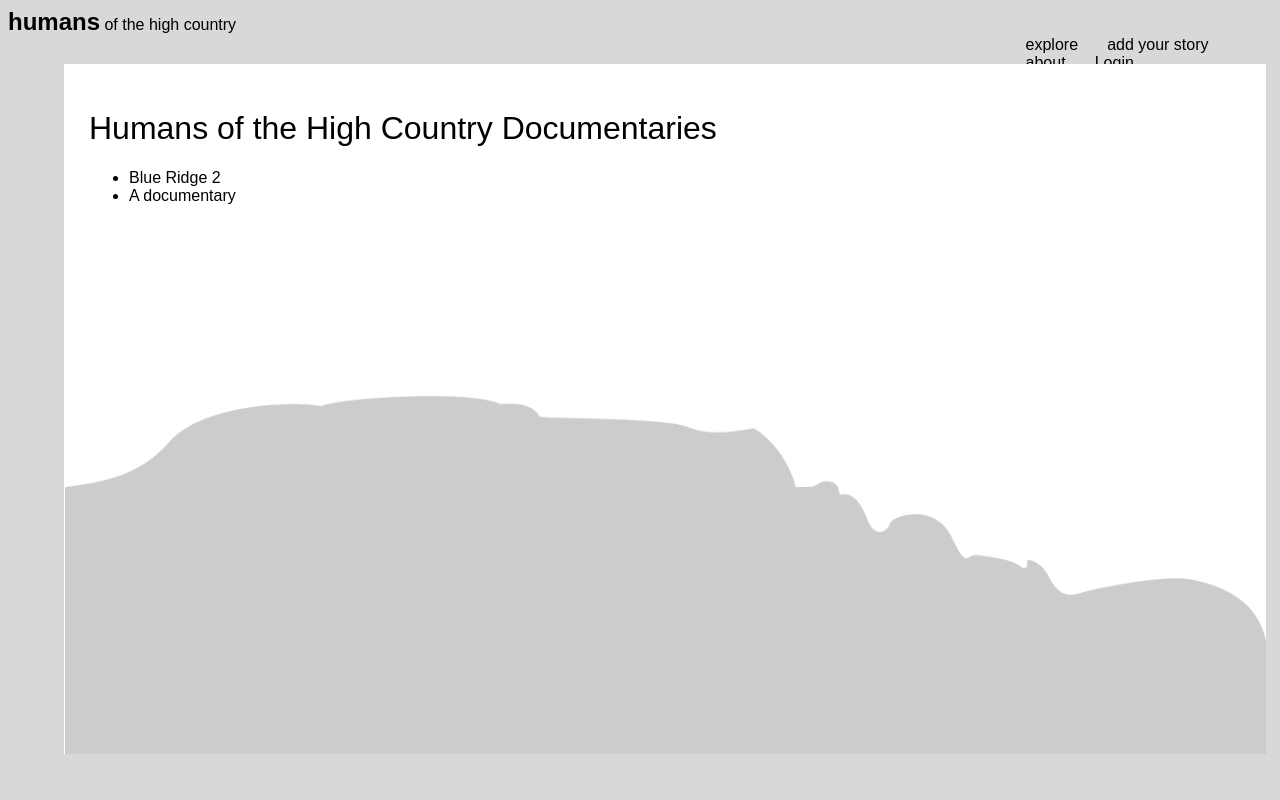
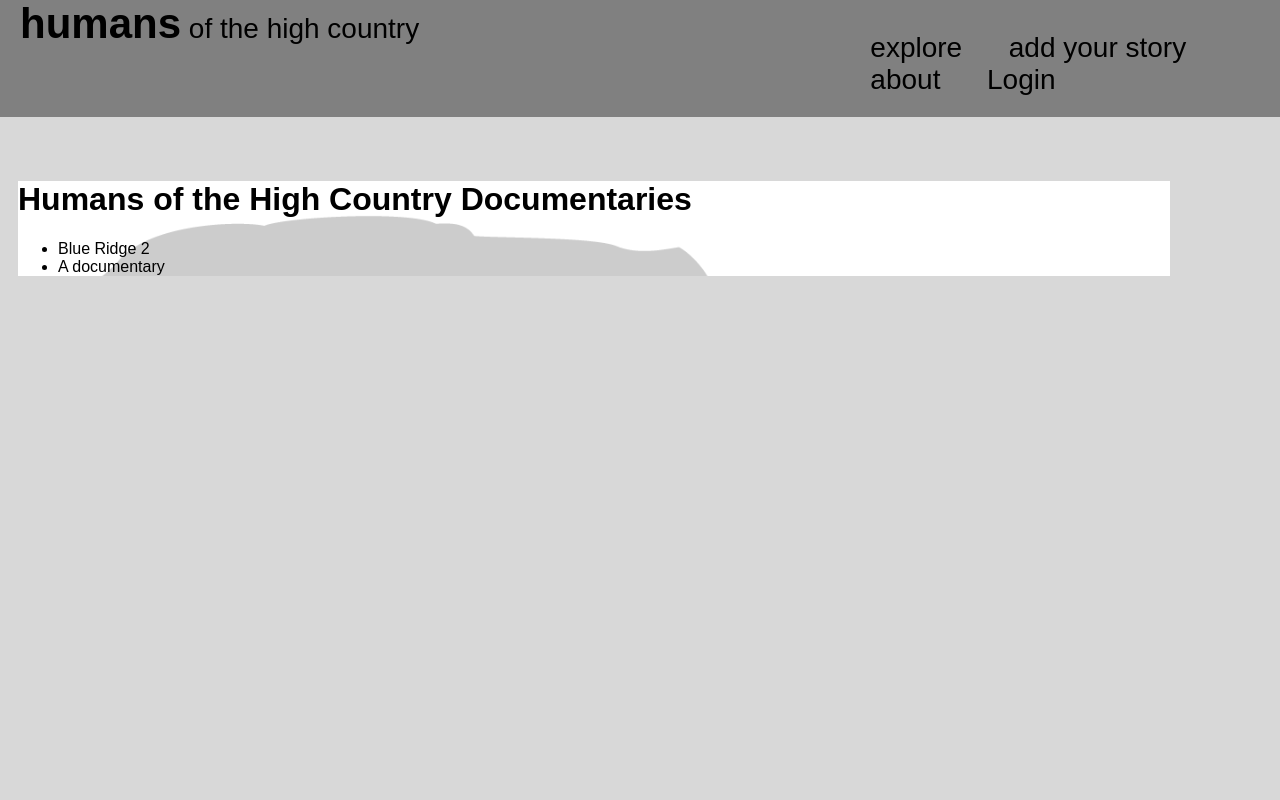
Before and after one commit to MrCrawdaddy/humans, a Django app: page /documentaries/ in a window 1280 px wide. Run offline with Django 3.2, Linux system fonts and the light colour scheme; data comes from the database, SQL or seed files in the repository.

Commit message:
fuck this shit!

```diff
--- a/documentaries/static/documentaries/style.css
+++ b/documentaries/static/documentaries/style.css
@@ -1,6 +1,8 @@
 body{
 	font-family: Arial, Verdana, sans-serif;
 	background-color: #d8d8d8;
+	width: 100%;
+	height: 100%;
 }
 
 a{
@@ -51,57 +53,67 @@ a:active {
 	margin: 2px;
 }
 
-#center{
+.center{
 	position: absolute;
 	height: auto;
-    width: 50%;
-    margin: -10% 0 0 -25%;
+  width: 50%;
+  margin: -10% 0 0 -25%;
 	top: 50%;
 	left: 50%;
 }
 
 .nav-bar{
-	position: absolute;
-	top: 0px;
-	left: 0px;
+	position: fixed;
+	top: 0;
+	right: 0;
 	width: 100%;
-	height: 3em;
-	background-color: #8c8c8c;
-	margin: 0px;
+	height: auto;
+	background-color: #808080;
 }
 
 .nav-bar-left{
 	float: left;
-	margin: 0px;
 	padding-left: 20px;
+}
+
+.nav-bar-right{
+	padding-top: 10px;
+	font-size: 175%;
+  float: right;
+	width: auto;
+}
+
+.nav-bar-list{
+	position: relative;
+	list-style-type: none;
+  padding: 5%;
+	margin: 0;
+}
+
+.nav-bar-list-element{
+	display: inline;
+	margin-right: 10%
+}
+
+.title{
 	font-size: 175%;
 }
 
-#boldTitle{
+.title-bold{
 	font-weight: bold;
 	font-size: 150%;
 }
 
-#main{
-	position: absolute;
-	top: 4em;
-	left: 4em;
+.container-main{
+	position: relative;
+	top: 10em;
 	width: 90%;
-	margin: 0px;
-	padding: 25px;
 	height: 80%;
+	margin: 10px;
 	background: url("images/GrandfatherMtnProfileBgrd.png") no-repeat;
 	background-size: cover;
 	background-position: left;
 	background-color: #ffffff;
-}
-
-.nav-bar-right{
-	margin: 0px;
-	padding-top: 10px;
-	font-size: 175%;
-    float: right;
-    width: 60%;
 }
 
 #pictures{
@@ -199,20 +211,6 @@ a:active {
 #main h1{
 	font-weight: 100;
 }
-
-#headR li{
-	display: inline;
-	padding-right: 10%;
-}
-
-#headR ul{
-	list-style-type: none;
-	margin: 0px;
-	padding: 0px;
-	border: 0px;
-    float:right;
-}
-
 #categoryDiv{
 	width: 100%;
 	margin-top: 25px;
--- a/documentaries/templates/documentaries/base.html
+++ b/documentaries/templates/documentaries/base.html
@@ -7,21 +7,22 @@
  </head>
  <body>
  {% if error_message %}<p><strong>{{ error_message }}</strong><p>{% endif %}
-   <div id="topBar">
-     <div id="headL">
-         <a href="{% url 'documentaries:index' %}"><span id="boldTitle">humans</span> of the high country</a>
+   <div class="nav-bar">
+     <div class="nav-bar-left">
+         <a href="{% url 'documentaries:index' %}" class="title"><span class="title title-bold">humans</span> of the high country</a>
      </div>
-     <div id=headR>
-       <ul>
-         <li>
+     <div class="nav-bar-right">
+       <ul class="nav-bar-list">
+         <li class="nav-bar-list-element">
            <a href="search">explore</a>
          </li>
-         <li>
+         <li class="nav-bar-list-element">
            <a href="submit">add your story</a>
          </li>
-         <li>
+         <li class="nav-bar-list-element">
            <a href="about">about</a>
          </li>
+         <li class="nav-bar-list-element">
          {% if user.is_authenticated %}
          <div id="user_status"> Welcome, {{user.profile.perfered_name}}<br>
           <a href="{% url 'logout' %}">Logout</a>
@@ -33,7 +34,7 @@
        </ul>
      </div>
    </div>
-   <div id="main">
+   <div class="container-main">
        {% block content %}
        {% endblock %}
    </div>
```
